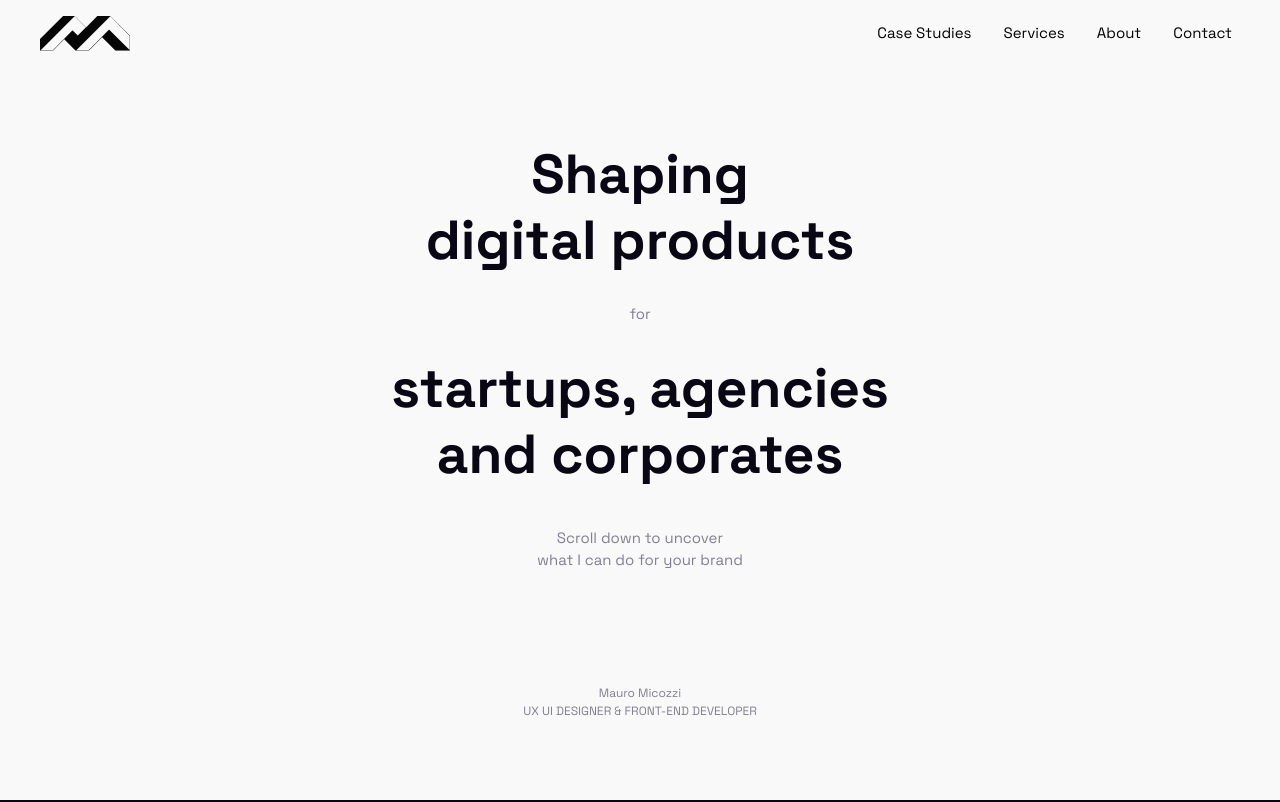
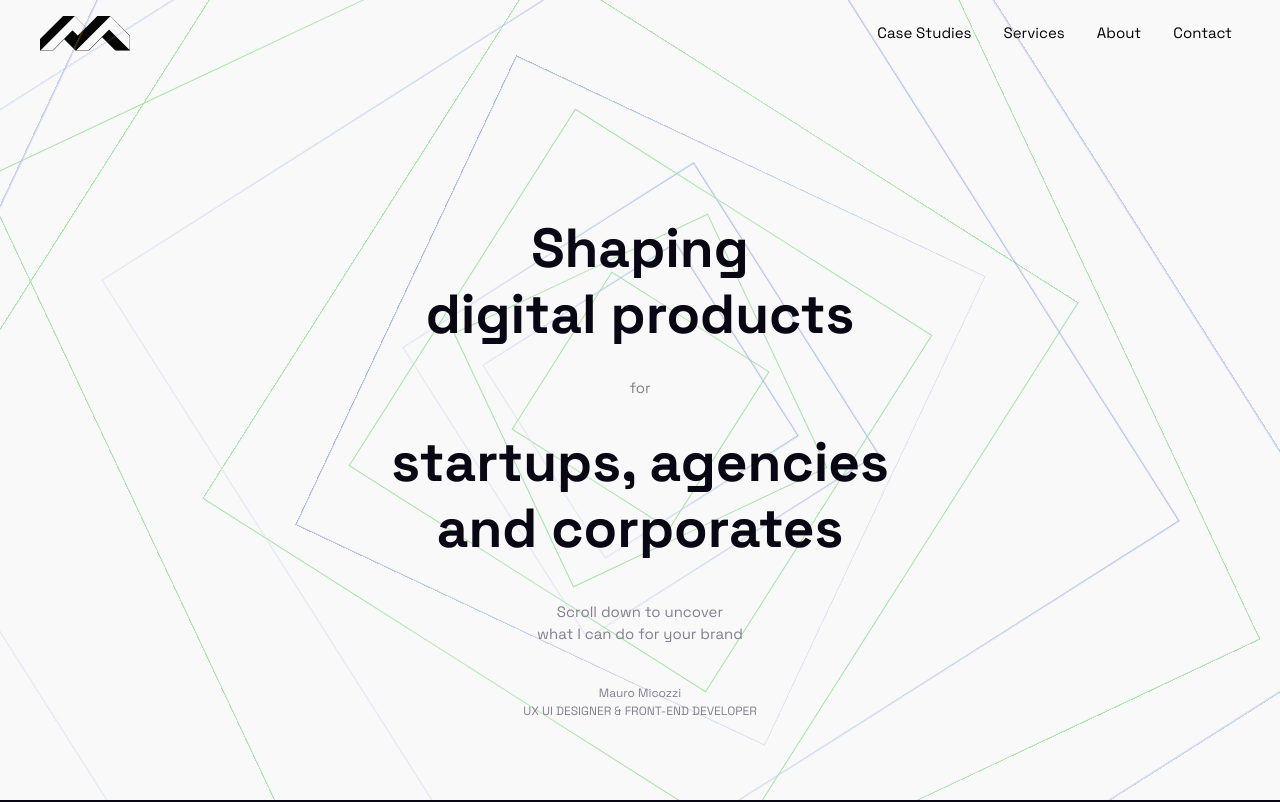
Before and after one commit to mm-design/uxui, a Next.js app: page / in a window 1280 px wide. Shown: the top 802 px of the page. Built offline with nearby package versions, Linux system fonts and the light colour scheme.

Commit message:
Added animation for homepage

```diff
--- a/src/app/page.js
+++ b/src/app/page.js
@@ -23,9 +23,9 @@ export default function Home() {
         <div className="relatvie z-[50] max-w-screen-md mx-auto">
           <h1 className="block mt-[60px]">Shaping <br/> digital products <span className="block text-[15px] font-normal text-[--dark-secondary] my-2">for</span>startups, agencies<br/>and corporates</h1>
           <p className="block mt-10 text-[--dark-secondary]">Scroll down to uncover <br/>what I can do for your brand</p>
-          <p className="text-[12px] text-[--dark-secondary] mt-28">Mauro Micozzi<br/><span className="uppercase">UX UI Designer & Front-End Developer</span></p>
         </div>
-        {/* <div className="absolute z-[0] top-[50%] left-[50%] mt-[-500px] ml-[-800px]"><VectorShapes /></div> */}
+       <VectorShapes />
+       <p className="absolute bottom-[80px] text-[12px] text-[--dark-secondary] mx-auto mt-28">Mauro Micozzi<br/><span className="uppercase">UX UI Designer & Front-End Developer</span></p>
       </div>
 
       <div className="w-screen bg-[--dark-primary] px-5 0 sm:px-10 pt-28 md:pt-40 pb-28 md:pb-40">
--- a/src/components/home/VectorShapes.js
+++ b/src/components/home/VectorShapes.js
@@ -1,51 +1,170 @@
 function VectorShapes() {
 
     return (
-        <svg width="1680" height="1768" viewBox="0 0 1680 1768" fill="none" xmlns="http://www.w3.org/2000/svg">
-            <g></g>
-            <path id="shape-one" d="M446.435 1331.4L171.677 -249.768L1678.39 302.868L446.435 1331.4Z" stroke="url(#paint0_radial_157_1749)"/>
-            <path id="shape-two" d="M512.364 1151.65L294.381 -102.797L1489.75 335.647L512.364 1151.65Z" stroke="url(#paint1_linear_157_1749)"/>
-            <path id="shape-three" d="M565.256 1007.44L392.82 15.1143L1338.42 361.944L565.256 1007.44Z" stroke="url(#paint2_radial_157_1749)"/>
-            <path id="shape-four" d="M614.516 873.139L484.5 124.926L1197.48 386.435L614.516 873.139Z" stroke="url(#paint3_linear_157_1749)"/>
-            <path id="shape-five" d="M654.568 763.944L559.042 214.208L1082.89 406.347L654.568 763.944Z" stroke="url(#paint4_radial_157_1749)"/>
-            <path id="shape-six" d="M677.537 701.322L601.789 265.411L1017.17 417.767L677.537 701.322Z" stroke="url(#paint5_linear_157_1749)"/>
-            <path id="shape-seven" d="M695.963 651.083L636.083 306.488L964.452 426.928L695.963 651.083Z" stroke="url(#paint6_radial_157_1749)"/>
-            <path id="shape-eight" d="M713.125 604.295L668.023 344.745L915.351 435.461L713.125 604.295Z" stroke="url(#paint7_linear_157_1749)"/>
+
+
+        <div className="absolute z-[0] h-screen w-screen flex justify-center items-center overflow-visible">
+
+            {/* // Poly 1 */}
+            <div className="absolute z-[0] h-screen w-screen flex justify-center items-center overflow-visible">
+                <svg width="187" height="187" viewBox="0 0 187 187" fill="none" xmlns="http://www.w3.org/2000/svg" className="overflow-visible origin-center">
+                    <rect x="0.500061" y="0.5" width="186" height="186" stroke="url(#paint0_radial_449_823)" className="animate-rotate-right origin-center"/>
                     <defs>
-            <radialGradient id="paint0_radial_157_1749" cx="0" cy="0" r="1" gradientUnits="userSpaceOnUse" gradientTransform="translate(765.5 461.5) rotate(50.1422) scale(927.568)">
-            <stop offset="0.32" stopColor="white"/>
-            <stop offset="1" stopColor="#D8A2E4"/>
-            </radialGradient>
-            <linearGradient id="paint1_linear_157_1749" x1="293.74" y1="-103.564" x2="1237.26" y2="1026.56" gradientUnits="userSpaceOnUse">
-            <stop stopColor="white"/>
-            <stop offset="1" stopColor="#A2B6E4"/>
-            </linearGradient>
-            <radialGradient id="paint2_radial_157_1749" cx="0" cy="0" r="1" gradientUnits="userSpaceOnUse" gradientTransform="translate(765.498 461.5) rotate(50.1422) scale(582.506)">
-            <stop offset="0.38" stopColor="white"/>
+                    <radialGradient id="paint0_radial_449_823" cx="0" cy="0" r="1" gradientUnits="userSpaceOnUse" gradientTransform="translate(93.5001 93.5) rotate(90) scale(93.5 107.964)">
+                    <stop offset="0.38" stopColor="#E9FAEA"/>
                     <stop offset="1" stopColor="#A2E4A3"/>
                     </radialGradient>
-            <linearGradient id="paint3_linear_157_1749" x1="483.859" y1="124.158" x2="1047.14" y2="798.842" gradientUnits="userSpaceOnUse">
-            <stop stopColor="white"/>
-            <stop offset="1" stopColor="#A2B6E4"/>
-            </linearGradient>
-            <radialGradient id="paint4_radial_157_1749" cx="0" cy="0" r="1" gradientUnits="userSpaceOnUse" gradientTransform="translate(765.5 461.5) rotate(50.1422) scale(323.146)">
-            <stop offset="0.38" stopColor="white"/>
-            <stop offset="1" stopColor="#A2E4A3"/>
-            </radialGradient>
-            <linearGradient id="paint5_linear_157_1749" x1="601.148" y1="264.643" x2="929.852" y2="658.357" gradientUnits="userSpaceOnUse">
-            <stop stopColor="white"/>
-            <stop offset="1" stopColor="#A2B6E4"/>
-            </linearGradient>
-            <radialGradient id="paint6_radial_157_1749" cx="0" cy="0" r="1" gradientUnits="userSpaceOnUse" gradientTransform="translate(765.499 461.5) rotate(50.1422) scale(202.933)">
-            <stop offset="0.38" stopColor="white"/>
-            <stop offset="1" stopColor="#A2E4A3"/>
-            </radialGradient>
-            <linearGradient id="paint7_linear_157_1749" x1="667.382" y1="343.977" x2="863.617" y2="579.023" gradientUnits="userSpaceOnUse">
-            <stop stopColor="white"/>
+                    </defs>
+                </svg>
+            </div>
+
+            {/* // Poly 2 */}
+            <div className="absolute z-[0] h-screen w-screen flex justify-center items-center overflow-visible">
+                <svg width="231" height="231" viewBox="0 0 231 231" fill="none" xmlns="http://www.w3.org/2000/svg" className="overflow-visible origin-center">
+                    <rect x="1.31195" y="1.31201" width="228.376" height="228.376" stroke="url(#paint0_linear_449_824)" className="animate-rotate-left origin-center"/>
+                    <defs>
+                    <linearGradient id="paint0_linear_449_824" x1="115.5" y1="0.812012" x2="115.5" y2="230.188" gradientUnits="userSpaceOnUse">
+                    <stop stopColor="#DCE3F2"/>
                     <stop offset="1" stopColor="#A2B6E4"/>
                     </linearGradient>
                     </defs>
                 </svg>
+            </div>
+
+            {/* // Poly 3 */}
+            <div className="absolute z-[0] h-screen w-screen flex justify-center items-center overflow-visible">
+                <svg width="281" height="281" viewBox="0 0 281 281" fill="none" xmlns="http://www.w3.org/2000/svg" className="overflow-visible origin-center">
+                    <rect x="0.500122" y="0.5" width="280" height="280" stroke="url(#paint0_radial_449_825)" className="animate-rotate-right-fast origin-center"/>
+                    <defs>
+                    <radialGradient id="paint0_radial_449_825" cx="0" cy="0" r="1" gradientUnits="userSpaceOnUse" gradientTransform="translate(140.5 140.5) rotate(90) scale(140.5 162.235)">
+                    <stop offset="0.38" stopColor="#E9FAEA"/>
+                    <stop offset="1" stopColor="#A2E4A3"/>
+                    </radialGradient>
+                    </defs>
+                </svg>
+            </div>
+
+            {/* // Poly 4 */}
+            <div className="absolute z-[0] h-screen w-screen flex justify-center items-center overflow-visible">
+                <svg width="347" height="347" viewBox="0 0 347 347" fill="none" xmlns="http://www.w3.org/2000/svg" className="overflow-visible origin-center">
+                    <rect x="1.31104" y="1.31104" width="344.378" height="344.378" stroke="url(#paint0_linear_449_826)" className="animate-rotate-left origin-center"/>
+                    <defs>
+                    <linearGradient id="paint0_linear_449_826" x1="173.5" y1="0.811035" x2="173.5" y2="346.189" gradientUnits="userSpaceOnUse">
+                    <stop stopColor="#DCE3F2"/>
+                    <stop offset="1" stopColor="#A2B6E4"/>
+                    </linearGradient>
+                    </defs>
+                </svg>
+            </div>
+
+            {/* // Poly 5 */}
+            <div className="absolute z-[0] h-screen w-screen flex justify-center items-center overflow-visible">
+                <svg width="423" height="423" viewBox="0 0 423 423" fill="none" xmlns="http://www.w3.org/2000/svg" className="overflow-visible origin-center">
+                    <rect x="0.5" y="0.499756" width="422" height="422" stroke="url(#paint0_radial_449_827)" className="animate-rotate-right origin-center"/>
+                    <defs>
+                    <radialGradient id="paint0_radial_449_827" cx="0" cy="0" r="1" gradientUnits="userSpaceOnUse" gradientTransform="translate(211.5 211.5) rotate(90) scale(211.5 244.219)">
+                    <stop offset="0.38" stopColor="#E9FAEA"/>
+                    <stop offset="1" stopColor="#A2E4A3"/>
+                    </radialGradient>
+                    </defs>
+                </svg>
+            </div>
+
+            {/* // Poly 6 */}
+            <div className="absolute z-[0] h-screen w-screen flex justify-center items-center overflow-visible">
+                <svg width="519" height="519" viewBox="0 0 519 519" fill="none" xmlns="http://www.w3.org/2000/svg" className="overflow-visible origin-center">
+                    <rect x="0.527893" y="0.52832" width="517.943" height="517.943" stroke="url(#paint0_linear_449_828)" className="animate-rotate-left-fast origin-center"/>
+                    <defs>
+                    <linearGradient id="paint0_linear_449_828" x1="259.5" y1="0.0283203" x2="259.5" y2="518.972" gradientUnits="userSpaceOnUse">
+                    <stop stopColor="#DCE3F2"/>
+                    <stop offset="1" stopColor="#A2B6E4"/>
+                    </linearGradient>
+                    </defs>
+                </svg>
+            </div>
+
+            {/* // Poly 7 */}
+            <div className="absolute z-[0] h-screen w-screen flex justify-center items-center overflow-visible">
+                <svg width="635" height="635" viewBox="0 0 635 635" fill="none" xmlns="http://www.w3.org/2000/svg" className="overflow-visible origin-center">
+                    <rect x="0.500061" y="0.499756" width="634" height="634" stroke="url(#paint0_radial_449_829)" className="animate-rotate-right origin-center"/>
+                    <defs>
+                    <radialGradient id="paint0_radial_449_829" cx="0" cy="0" r="1" gradientUnits="userSpaceOnUse" gradientTransform="translate(317.5 317.5) rotate(90) scale(317.5 366.617)">
+                    <stop offset="0.38" stopColor="#E9FAEA"/>
+                    <stop offset="1" stopColor="#A2E4A3"/>
+                    </radialGradient>
+                    </defs>
+                </svg>
+            </div>
+
+            {/* // Poly 8 */}
+            <div className="absolute z-[0] h-screen w-screen flex justify-center items-center overflow-visible">
+                <svg width="783" height="783" viewBox="0 0 783 783" fill="none" xmlns="http://www.w3.org/2000/svg" className="overflow-visible origin-center">
+                    <rect x="1.3064" y="1.30615" width="780.387" height="780.387" stroke="url(#paint0_linear_449_830)" className="animate-rotate-left origin-center"/>
+                    <defs>
+                    <linearGradient id="paint0_linear_449_830" x1="391.5" y1="0.806152" x2="391.5" y2="782.193" gradientUnits="userSpaceOnUse">
+                    <stop stopColor="#DCE3F2"/>
+                    <stop offset="1" stopColor="#A2B6E4"/>
+                    </linearGradient>
+                    </defs>
+                </svg>
+            </div>
+
+            {/* // Poly 9 */}
+            <div className="absolute z-[0] h-screen w-screen flex justify-center items-center overflow-visible">
+                <svg width="961" height="918" viewBox="0 0 961 918" fill="none" xmlns="http://www.w3.org/2000/svg" className="overflow-visible origin-center">
+                    <rect x="0.500122" y="-42.5" width="960" height="960" stroke="url(#paint0_radial_449_836)" className="animate-rotate-right-fast origin-center"/>
+                    <defs>
+                    <radialGradient id="paint0_radial_449_836" cx="0" cy="0" r="1" gradientUnits="userSpaceOnUse" gradientTransform="translate(480.5 437.5) rotate(90) scale(480.5 554.834)">
+                    <stop offset="0.38" stopColor="#E9FAEA"/>
+                    <stop offset="1" stopColor="#A2E4A3"/>
+                    </radialGradient>
+                    </defs>
+                </svg>
+            </div>
+
+            {/* // Poly 10 */}
+            <div className="absolute z-[0] h-screen w-screen flex justify-center items-center overflow-visible">
+                <svg width="1179" height="1027" viewBox="0 0 1179 1027" fill="none" xmlns="http://www.w3.org/2000/svg" className="overflow-visible origin-center">
+                    <rect x="0.832886" y="-151.166" width="1177.33" height="1177.33" stroke="url(#paint0_linear_449_837)" className="animate-rotate-left origin-center"/>
+                    <defs>
+                    <linearGradient id="paint0_linear_449_837" x1="589.499" y1="-151.666" x2="589.499" y2="1026.67" gradientUnits="userSpaceOnUse">
+                    <stop stopColor="#DCE3F2"/>
+                    <stop offset="1" stopColor="#A2B6E4"/>
+                    </linearGradient>
+                    </defs>
+                </svg>
+            </div>
+
+            {/* // Poly 11 */}
+            <div className="absolute z-[0] h-screen w-screen flex justify-center items-center overflow-visible">
+                <svg width="1441" height="1158" viewBox="0 0 1441 1158" fill="none" xmlns="http://www.w3.org/2000/svg" className="overflow-visible origin-center">
+                    <rect x="0.500122" y="-282.5" width="1440" height="1440" stroke="url(#paint0_radial_449_838)" className="animate-rotate-right origin-center"/>
+                    <defs>
+                    <radialGradient id="paint0_radial_449_838" cx="0" cy="0" r="1" gradientUnits="userSpaceOnUse" gradientTransform="translate(720.5 437.5) rotate(90) scale(720.5 831.962)">
+                    <stop offset="0.38" stopColor="#E9FAEA"/>
+                    <stop offset="1" stopColor="#A2E4A3"/>
+                    </radialGradient>
+                    </defs>
+                </svg>
+            </div>
+
+            {/* // Poly 12 */}
+            <div className="absolute z-[0] h-screen w-screen flex justify-center items-center overflow-visible">
+                <svg width="1680" height="1325" viewBox="0 0 1680 1325" fill="none" xmlns="http://www.w3.org/2000/svg" className="overflow-visible origin-center">
+                    <rect x="-47.1237" y="-449.124" width="1773.25" height="1773.25" stroke="url(#paint0_linear_449_839)" className="animate-rotate-left-fast origin-center"/>
+                    <defs>
+                    <linearGradient id="paint0_linear_449_839" x1="839.5" y1="-449.624" x2="839.5" y2="1324.62" gradientUnits="userSpaceOnUse">
+                    <stop stopColor="#DCE3F2"/>
+                    <stop offset="1" stopColor="#A2B6E4"/>
+                    </linearGradient>
+                    </defs>
+                </svg>
+            </div>
+
+
+
+
+        </div>
     );
 }
 
```
Also changed, not shown: tailwind.config.js (+10 -0 lines). Lines whose indentation alone changed are shown as unchanged.
